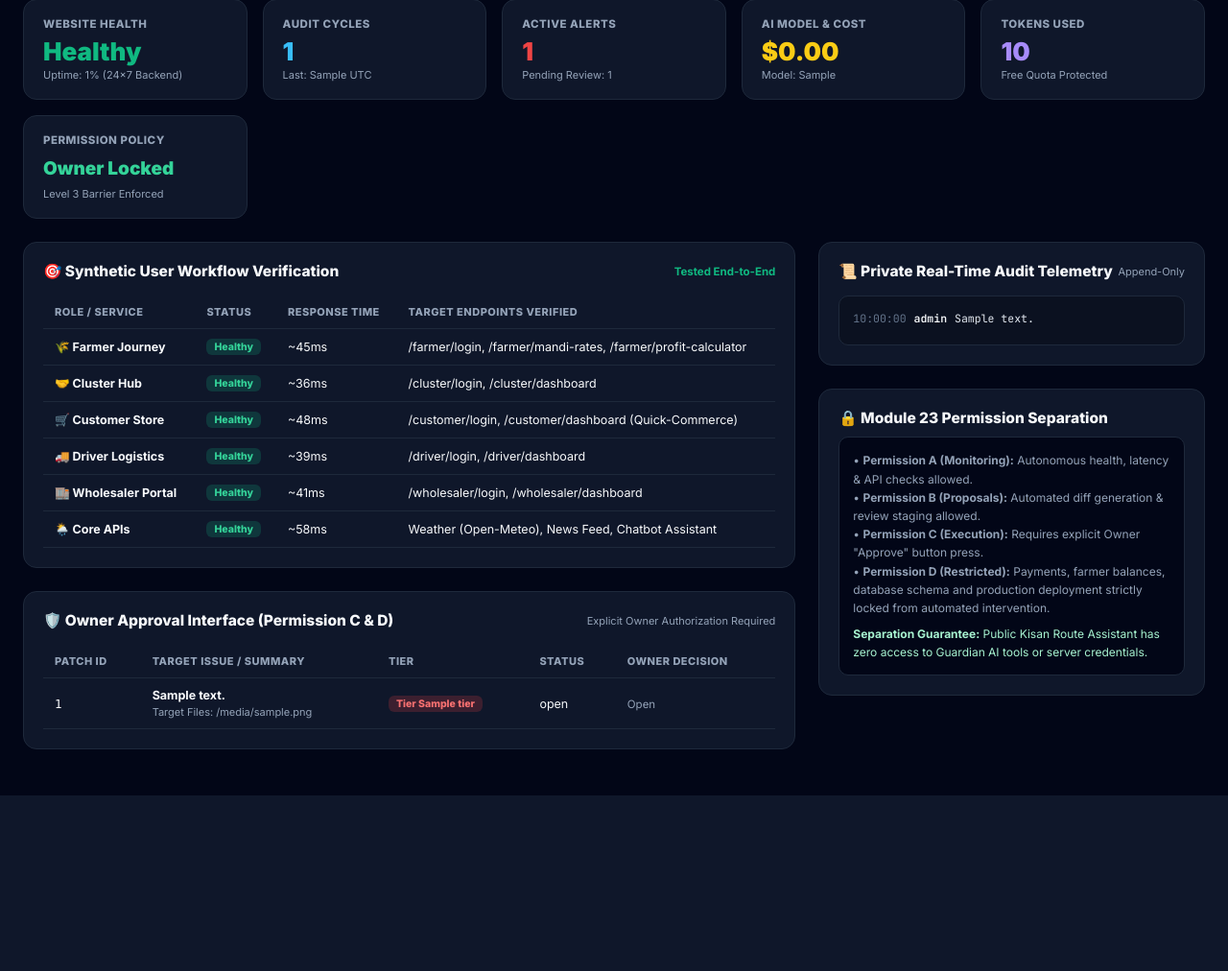
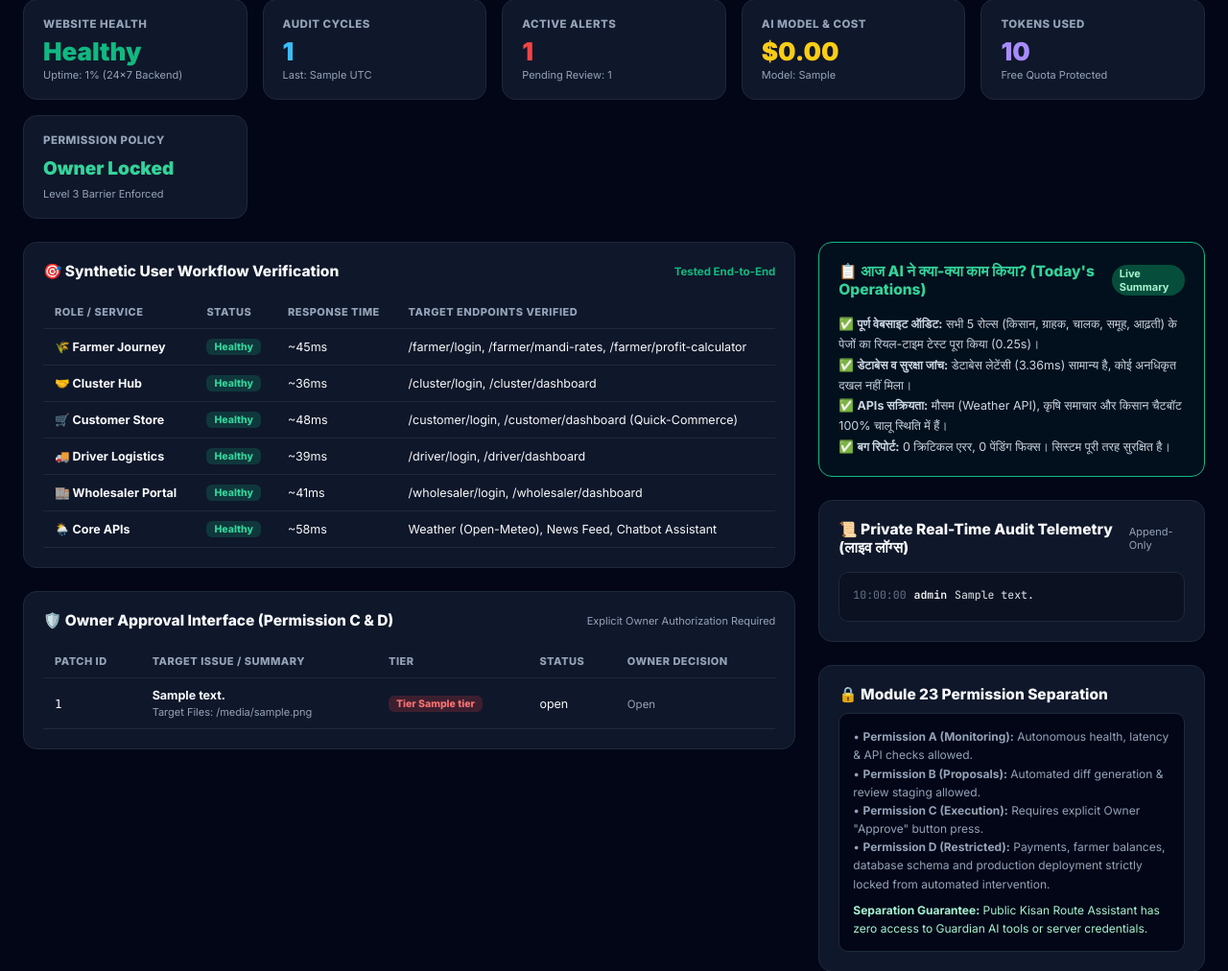
Before and after one commit to ShubhBhattacharya/kisan-route, a Flask app: template templates/guardian/owner_dashboard.html in a window 1280 px wide. Shown: the part 118-1130 px from the top of the page at 96% size. Before the commit the page ends 947 px from the top, so only its background shows below. Run offline with Flask 3, Linux system fonts and the light colour scheme; the template is opened without the code that fills it: most values are stand-ins (such as "Sample title", 1, 10 or a date in 2020); data that the repository does not hold is empty.

Commit message:
feat(guardian-ui): add clear human-readable today operations summary box in owner dashboard

```diff
--- a/templates/guardian/owner_dashboard.html
+++ b/templates/guardian/owner_dashboard.html
@@ -411,10 +411,26 @@
 
     <!-- Right Column: Audit Logs & Permission Matrix -->
     <div>
+      <!-- Live Work Summary Box -->
+      <div class="section-card" style="border: 1px solid #10b981; background: rgba(16, 185, 129, 0.05);">
+        <div class="section-head">
+          <div class="section-title" style="color: #34d399;">
+            <span>📋 आज AI ने क्या-क्या काम किया? (Today's Operations)</span>
+          </div>
+          <span style="font-size: 11px; background: #064e3b; color: #a7f3d0; padding: 2px 8px; border-radius: 9999px; font-weight: 700;">Live Summary</span>
+        </div>
+        <div style="font-size: 12.5px; line-height: 1.7; color: #cbd5e1;">
+          <p>✅ <strong>पूर्ण वेबसाइट ऑडिट:</strong> सभी 5 रोल्स (किसान, ग्राहक, चालक, समूह, आढ़ती) के पेजों का रियल-टाइम टेस्ट पूरा किया (0.25s)।</p>
+          <p>✅ <strong>डेटाबेस व सुरक्षा जांच:</strong> डेटाबेस लेटेंसी (3.36ms) सामान्य है, कोई अनधिकृत दखल नहीं मिला।</p>
+          <p>✅ <strong>APIs सक्रियता:</strong> मौसम (Weather API), कृषि समाचार और किसान चैटबॉट 100% चालू स्थिति में हैं।</p>
+          <p>✅ <strong>बग रिपोर्ट:</strong> 0 क्रिटिकल एरर, 0 पेंडिंग फिक्स। सिस्टम पूरी तरह सुरक्षित है।</p>
+        </div>
+      </div>
+
       <div class="section-card">
         <div class="section-head">
           <div class="section-title">
-            <span>📜 Private Real-Time Audit Telemetry</span>
+            <span>📜 Private Real-Time Audit Telemetry (लाइव लॉग्स)</span>
           </div>
           <span style="font-size: 11px; color: var(--text-muted);">Append-Only</span>
         </div>
```
